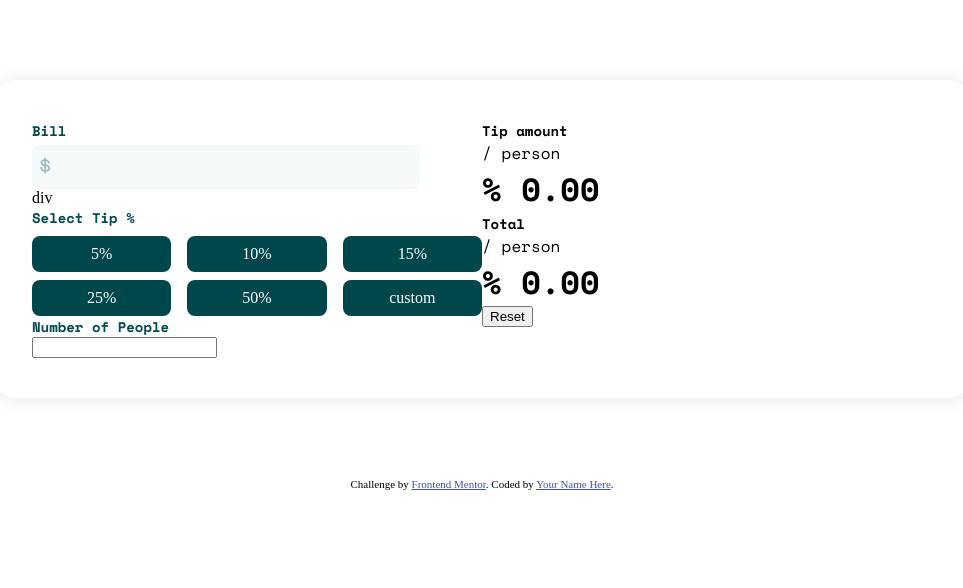
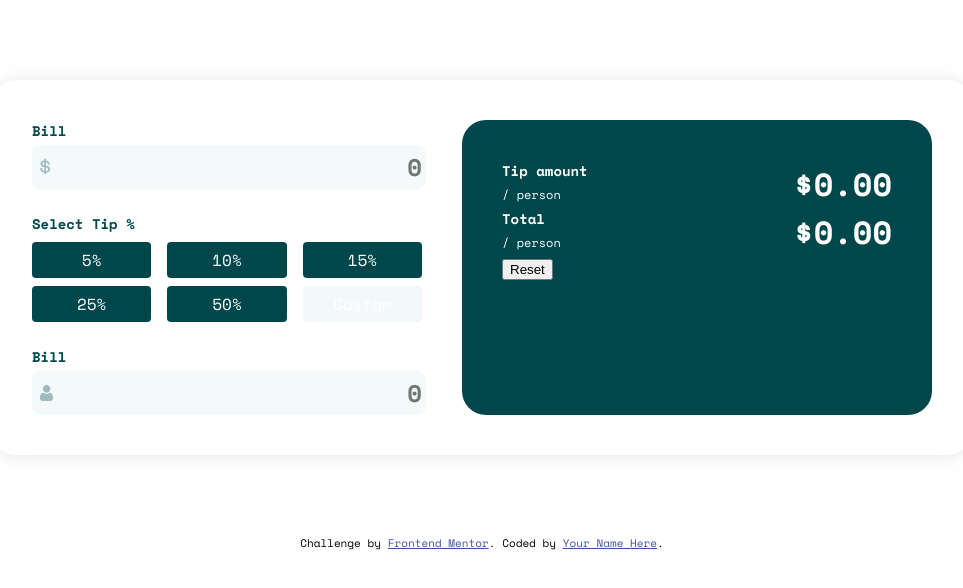
Before and after one commit to digiT000/tip-calculator-app-main, a plain HTML site: page tip-calculator-app-main/index.html in a window 1280 px wide. Shown: the whole page, without its empty margins (158-1121 px from the left). Drawn offline with nearby package versions, Linux system fonts and the light colour scheme.

Commit message:
update-2

```diff
--- a/tip-calculator-app-main/index.html
+++ b/tip-calculator-app-main/index.html
@@ -32,53 +32,67 @@
             <h3 class="color-text-input">Bill</h3>
             <form class="form-input">
                 <i class="icon-dollar"><img src="images/icon-dollar.svg"></i>
-                <input class="field-input" type="text" name="bill" id="bill_value">
+                <input class="field-input" type="text" name="bill" id="bill_value" placeholder="0">
             </form>
             <!-- opsi pilih tip -->
-            div
+            <div class="form-container">
                 <h3 class="color-text-input">Select Tip %</h3>
                 <div class="option-tip">
+                    <form class="radio-form">
                         <div class="flex-row">
                             <div class="tip">
-                        5%
+                                <input type="radio" name="tip-radio" id="radio5" value="5">
+                                <label for="radio5">5%</label>
                             </div>
                             <div class="tip tip-center">
-                        10%
+                                <input type="radio" name="tip-radio" id="radio10" value="10">
+                                <label for="radio5">10%</label>
                             </div>
                             <div class="tip">
-                        15%
+                                <input type="radio" name="tip-radio" id="radio15" value="15">
+                                <label for="radio5">15%</label>
                             </div>
                         </div>
                         <div class="flex-row">
                             <div class="tip">
-                        25%
+                                <input type="radio" name="tip-radio" id="radio25" value="25">
+                                <label for="radio5">25%</label>
                             </div>
                             <div class="tip tip-center">
-                        50%
+                                <input type="radio" name="tip-radio" id="radio50" value="50">
+                                <label for="radio5">50%</label>
                             </div>
-                    <div class="tip">
-                        custom
+                            <div class="tip-custom tip">
+                                <input type="radio" name="tip-radio" id="radio5" value="custom">
+                                <label for="radio5">Custom</label>
                             </div>
+                        </div>
+                    </form>
                 </div>
             </div>
             <!-- Input jumlah Orang -->
-            <h3 class="color-text-input">Number of People</h3>
-            <input type="number" name="">
+            <div class="form-container">
+                <h3 class="color-text-input">Bill</h3>
+                <form class="form-input">
+                    <i class="icon-person"><img src="images/icon-person.svg"></i>
+                    <input class="field-input" type="text" name="people" id="people_value" placeholder="0">
+                </form>
+            </div>
         </div>
         <div class="result-container">
-            <div class="field-tip-amount">
+            <div class="field-result-amount">
                 <div id="tip-amount">
                     <h3>Tip amount</h3>
-                    <span>/ person</span>
+                    <span class="sub-text">/ person</span>
                 </div>
-                <h1>% <span id="Total-amount-value">0.00</span></h1>
+                <h1>$<span class="align-right" id="Total-amount-value">0.00</span></h1>
             </div>
-            <div class="field-total-amount">
+            <div class="field-result-amount">
                 <div id="total-amount">
                     <h3>Total</h3>
-                    <span>/ person</span>
+                    <span class="sub-text">/ person</span>
                 </div>
-                <h1>% <span id="Total-amount-value">0.00</span></h1>
+                <h1>$<span class="align-right" id="Total-amount-value">0.00</span></h1>
             </div>
             <button>Reset</button>
         </div>
--- a/tip-calculator-app-main/styles.css
+++ b/tip-calculator-app-main/styles.css
@@ -3,6 +3,7 @@ body {
     margin: 0;
     padding: 0;
     width: 100%;
+    font-family: 'Space Mono', monospace;
 }
 
 
@@ -13,7 +14,7 @@ h4,
 h5,
 h6,
 span {
-    font-family: 'Space Mono', monospace;
+
     margin: 0;
 }
 h3{
@@ -45,6 +46,14 @@ h3{
 .result-container{
 	width: 100%;
 	max-width: 50%;
+	padding: 40px;
+	margin-left: 40px;
+	border-radius: 24px;
+	color: #fff;
+	background-color: #00474B;
+}
+.form-container{
+	margin-top: 24px;
 }
 .form-input{
 	position: relative;
@@ -54,19 +63,33 @@ h3{
 	top: 16px;
 	left: 8px;
 }
+.icon-person{
+	position: absolute;
+	top: 16px;
+	left: 8px;
+}
 .field-input{
 	text-align: right;
 	border: none;
 	background-color: hsl(189, 41%, 97%);
 	width: 100%;
-	max-width: 80%;
 	height: 32px;
 	border-radius: 8px;
 	margin-top: 4px;
-	padding: 6px 4px 6px 24px;
+	padding: 6px 4px 6px 0;
 	color:hsl(183, 100%, 15%);
 	font-weight: 700;
 	font-size: 24px;
+	font-family: 'Space Mono', monospace;
+}
+
+.radio-form input[type="radio"]{
+	opacity: 0;
+	width: 0;
+	position: fixed;
+}
+.radio-form label{
+	display: inline-block;
 }
 
 .flex-row{
@@ -81,9 +104,24 @@ h3{
 	max-width: 250px;
 	height: 36px;
 	background-color: #00474B;
-	border-radius: 8px;
+	border-radius: 4px;
 	color: #fff;
 }
 .tip-center{
 	margin: 0px 16px;
 }
+.tip-custom{
+	background-color: #F3F8FB;
+}
+
+.field-result-amount{
+	display: flex;
+	justify-content: space-between;
+}
+.sub-text{
+	font-size: 12px;
+	 font-family: 'Space Mono', monospace;
+}
+.align-right{
+	text-align: right;
+}
```
Lines whose indentation alone changed are shown as unchanged.
